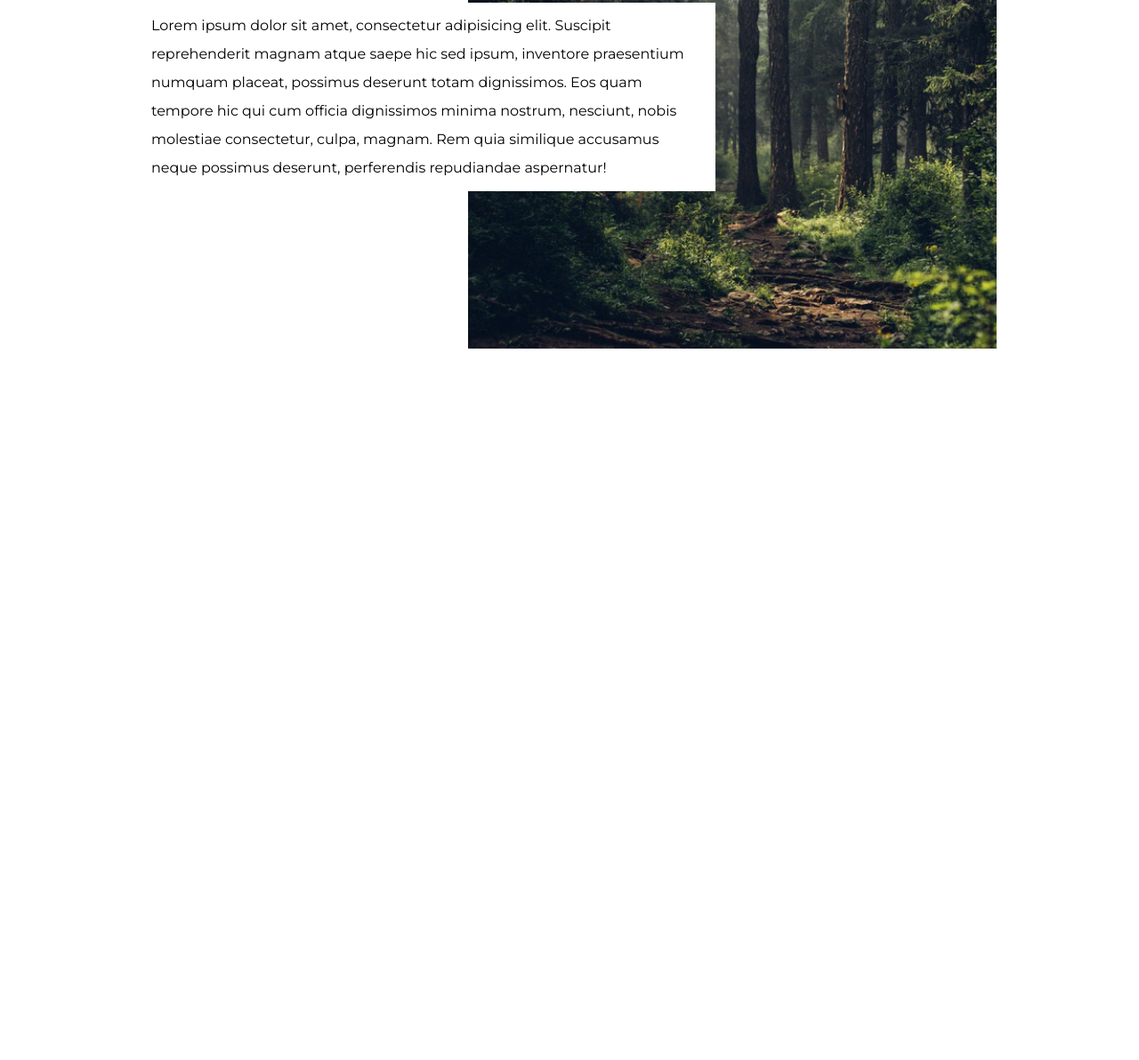
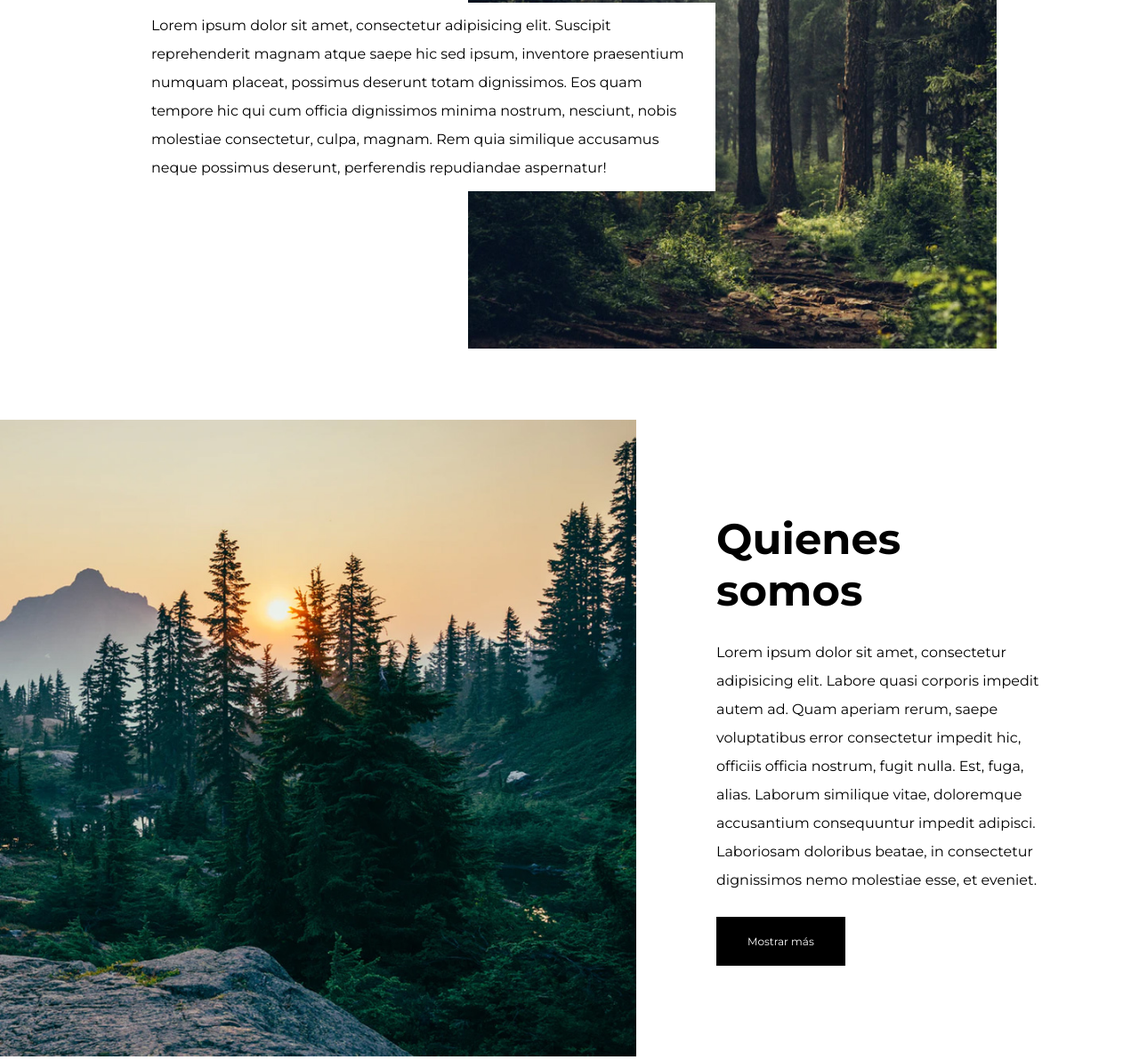
Before and after one commit to AgustinCastino/Maquetado-HTML-CSS, a plain HTML site: page index.html in a window 1280 px wide. Shown: the part 1179-2371 px from the top of the page at 89% size. Before the commit the page ends 1571 px from the top, so only its background shows below. Drawn offline with Linux system fonts and the light colour scheme.

Commit message:
se agrega section Quienes Somos

```diff
--- a/css/style.css
+++ b/css/style.css
@@ -6,6 +6,11 @@
 body{
     font-size: 16px;
     font-family: 'Montserrat', sans-serif;
+}
+
+h2{
+    font-size: 48px;
+    font-weight: 700;
 }
 
 /* NAV */
@@ -88,8 +93,6 @@ header div p{
 }
 
 #queHacemos div h2{
-    font-size: 48px;
-    font-weight: 700;
     margin-bottom: 1rem;
 }
 
@@ -100,3 +103,43 @@ header div p{
     width: 65%;
     font-weight: 400;
 }
+/* FIN SECTION QUE HACEMOS */
+
+/* SECTION QUIENES SOMOS */
+#quienesSomos{
+    margin-top: 5rem;
+    display: flex;
+    flex-direction: row-reverse;
+}
+
+#quienesSomos div{
+    width: 35%;
+    display: flex;
+    flex-direction: column;
+    justify-content: center;
+    margin: 0 90px;
+}
+
+#quienesSomos div p{
+    line-height: 2rem;
+    padding: 25px 0;
+    font-weight: 400;
+}
+
+#quienesSomos figure{
+    width: 65%;
+}
+
+#quienesSomos figure img{
+    width: 100%;
+}
+
+#quienesSomos div a{
+    background-color: black;
+    color: white;
+    text-decoration: none;
+    width: max-content;
+    padding: 20px 35px;
+    font-size: 12px;
+}
+/* FIN SECTION QUIENES SOMOS */
--- a/index.html
+++ b/index.html
@@ -20,8 +20,8 @@
 
     <nav>
         <ul>
-            <li><a href=""> Que hacemos </a></li>
-            <li><a href=""> Quienes somos</a></li>
+            <li><a href="#queHacemos"> Que hacemos </a></li>
+            <li><a href="#quienesSomos"> Quienes somos</a></li>
             <li><a href="">Galería</a></li>
             <li><a href=""> Contacto </a></li>
         </ul>
@@ -59,6 +59,28 @@
 
     </section>
 
+    <section id="quienesSomos">
+
+        <div>
+            <h2>
+                Quienes somos
+            </h2>
+
+            <p>
+                Lorem ipsum dolor sit amet, consectetur adipisicing elit. Labore quasi corporis impedit autem ad.
+                Quam aperiam rerum, saepe voluptatibus error consectetur impedit hic, officiis officia nostrum, fugit nulla. Est, fuga, alias. Laborum similique vitae,
+                doloremque accusantium consequuntur impedit adipisci. Laboriosam doloribus
+                beatae, in consectetur dignissimos nemo molestiae esse, et eveniet.
+            </p>
+
+            <a href="#"> Mostrar más </a>
+        </div>
+
+        <figure>
+            <img src="imagenes/caja3.jpg" alt="">
+        </figure>
+    </section>
+
 </body>
 
 </html>
```
